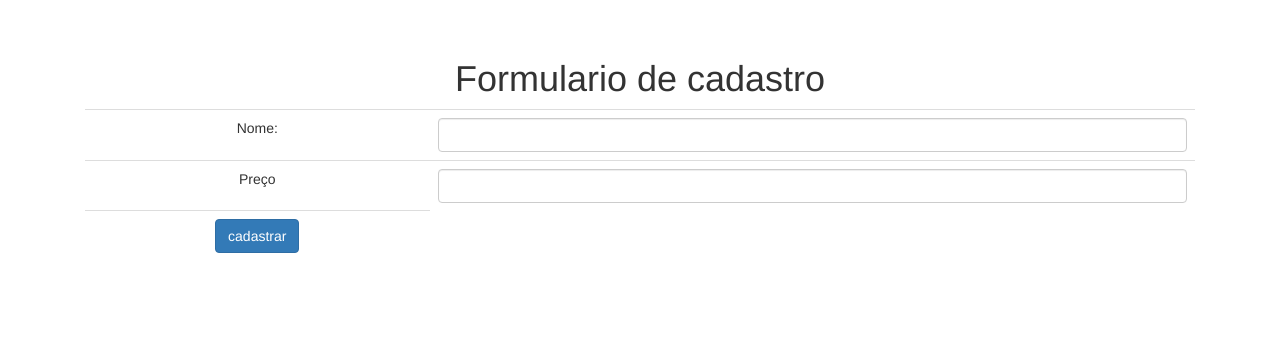
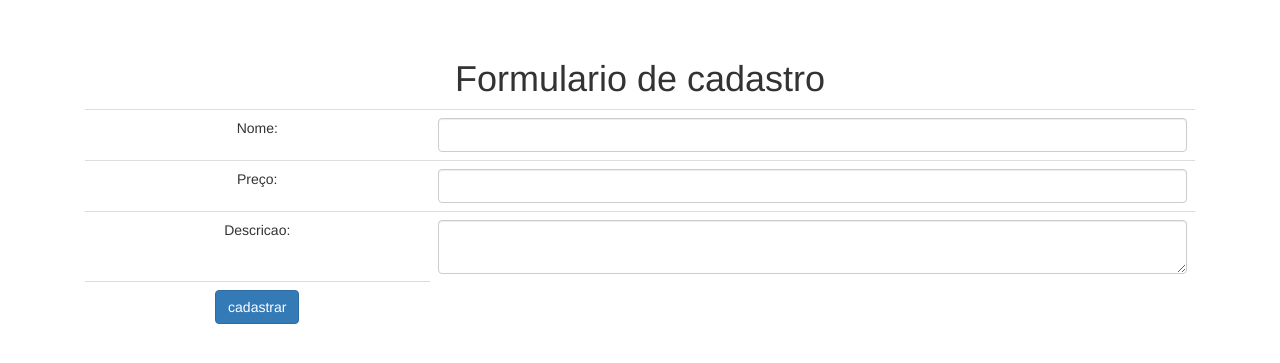
Before and after one commit to buoro/php-mysql, a PHP site: page /produto-formulario.php in a window 1280 px wide. Shown: the part 51-414 px from the top of the page. Run offline with PHP 8.4, Linux system fonts and the light colour scheme.

Commit message:
criada coluna descricao e exibindo ela por inteira na lista

```diff
--- a/adiciona-produto.php
+++ b/adiciona-produto.php
@@ -5,8 +5,9 @@ include('banco-produto.php');
 
 $nome = $_GET['nome'];
 $preco = $_GET['preco'];
+$descricao = $_GET['descricao'];
 
-if(adicionaProduto($conexao, $nome, $preco)) {
+if(adicionaProduto($conexao, $nome, $preco, $descricao)) {
 ?>
   <p class="text-success">Produto <?=$nome;?>, <?=$preco?> adicionado com sucesso.</p>
 <?php
--- a/banco-produto.php
+++ b/banco-produto.php
@@ -1,6 +1,6 @@
 <?php
-function adicionaProduto($conexao, $nome, $preco) {
-  $query = "INSERT INTO produtos (nome, preco) VALUES ('{$nome}', {$preco})";
+function adicionaProduto($conexao, $nome, $preco, $descricao) {
+  $query = "INSERT INTO produtos (nome, preco, descricao) VALUES ('{$nome}', {$preco}, '{$descricao}')";
   $resultadoDaInsercao = mysqli_query($conexao, $query);
   return $resultadoDaInsercao;
 }
--- a/produto-formulario.php
+++ b/produto-formulario.php
@@ -8,8 +8,12 @@
           <td><input type="text" name="nome" class="form-control"></td>
         </tr>
         <tr>
-          <td>Preço</td>
+          <td>Preço:</td>
           <td><input type="number" name="preco" class="form-control"></td>
+        </tr>
+        <tr>
+          <td>Descricao:</td>
+          <td><textarea name="descricao" class="form-control"></textarea></td>
         </tr>
         <tr>
           <td><input type="submit" value="cadastrar" class="btn btn-primary"></td>
--- a/produto-lista.php
+++ b/produto-lista.php
@@ -18,6 +18,7 @@ foreach($produtos AS $produto) :
   <tr>
     <td><?= $produto['nome'];?></td>
     <td><?= $produto['preco'];?></td>
+    <td><?= $produto['descricao'];?></td>
     <td><a href="remove-produto.php?id=<?=$produto['id'];?>" class="btn btn-danger">remover</td>
   </tr>
 <?php
```
